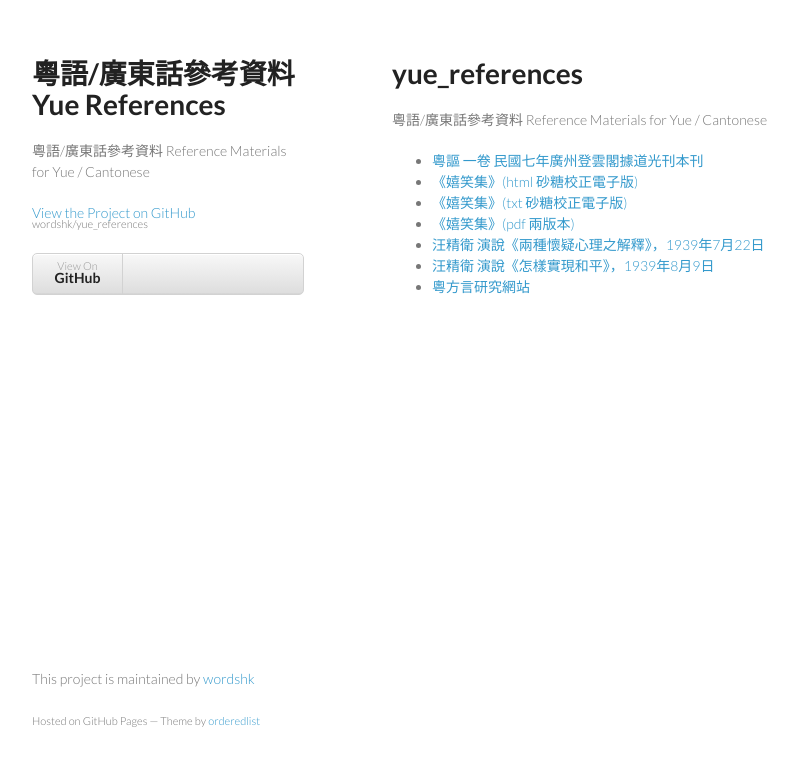
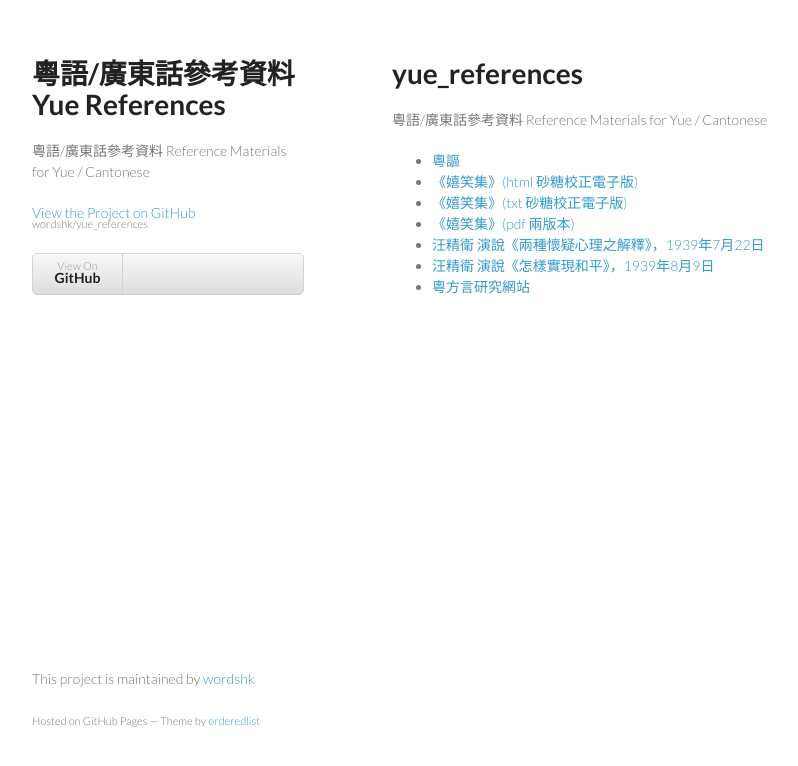
Before and after one commit to wordshk/yue_references, a plain HTML site: page index.html in a window 1280 px wide. Shown: the whole page, without its empty margins (178-976 px from the left). Drawn offline with Linux system fonts and the light colour scheme.

Commit message:
更換《粵謳》pdf

```diff
--- a/index.html
+++ b/index.html
@@ -34,7 +34,7 @@
 <p>粵語/廣東話參考資料 Reference Materials for Yue / Cantonese</p>
 
 <ul>
- <li><a href="./粵謳/粵謳一卷%20民國七年廣州登雲閣據道光刊本刊.pdf">粵謳 一卷 民國七年廣州登雲閣據道光刊本刊</a></li>
+ <li><a href="./粵謳/粵謳.pdf">粵謳</a></li>
  <li><a href="./廖鳳舒．嬉笑集/嬉笑集.html">《嬉笑集》(html 砂糖校正電子版)</a></li>
  <li><a href="./廖鳳舒．嬉笑集/嬉笑集.txt">《嬉笑集》(txt 砂糖校正電子版)</a></li>
  <li><a href="./廖鳳舒．嬉笑集/廖鳳舒_嬉笑集_兩版本.pdf">《嬉笑集》(pdf 兩版本)</a></li>
```
Also changed, not shown: 1 other file.
